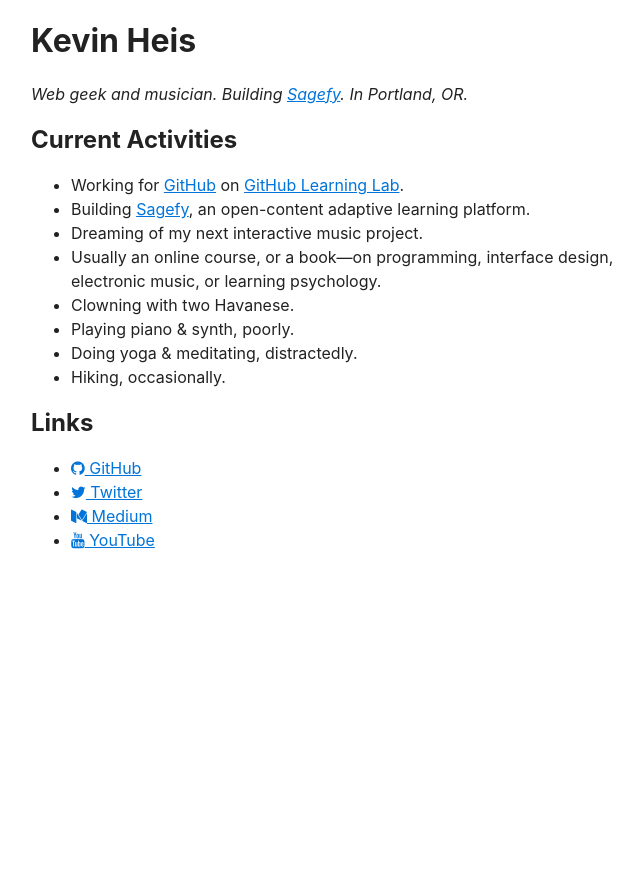
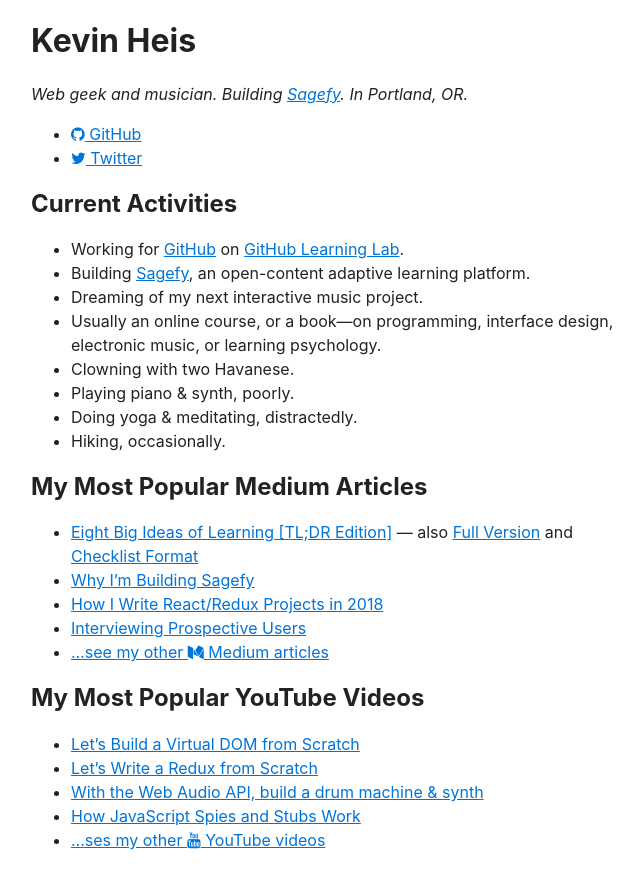
Before and after one commit to heiskr/heiskr.github.io, a Jekyll site: the page built from index.md, in a window 1280 px wide, cut to the strip 236-1120 px from the top of the page. Shown: the whole strip, without its empty margins (305-948 px from the left). Built offline with Jekyll 4.4.1, drawn with Linux system fonts in a browser that asks for light colours; nearby versions of some CDN libraries; before the commit the page ends 900 px from its top, so only the background shows below that.

Commit message:
Update index.md

```diff
--- a/index.md
+++ b/index.md
@@ -8,6 +8,9 @@
 ==========
 
 _Web geek and musician. Building [Sagefy](https://sagefy.org/). In Portland, OR._
+
+- [<i class="fa fa-github"></i> GitHub](https://github.com/heiskr)
+- [<i class="fa fa-twitter"></i> Twitter](https://twitter.com/heiskr)
 
 Current Activities
 ------------------
@@ -21,10 +24,20 @@
 - Doing yoga & meditating, distractedly.
 - Hiking, occasionally.
 
-Links
------
+My Most Popular Medium Articles
+----------------------------
 
-- [<i class="fa fa-github"></i> GitHub](https://github.com/heiskr)
-- [<i class="fa fa-twitter"></i> Twitter](https://twitter.com/heiskr)
-- [<i class="fa fa-medium"></i> Medium](https://medium.com/@heiskr)
-- [<i class="fa fa-youtube"></i> YouTube](https://www.youtube.com/channel/UCyJoOeTGjdzPKfHX177JkBQ)
+- [Eight Big Ideas of Learning [TL;DR Edition]](https://sgef.cc/tldrideas) — also [Full Version](https://sgef.cc/ideas) and [Checklist Format](https://sgef.cc/checklist)
+- [Why I'm Building Sagefy](https://sgef.cc/story)
+- [How I Write React/Redux Projects in 2018](https://medium.com/@heiskr/eadb6a2c9ecb)
+- [Interviewing Prospective Users](https://medium.com/@heiskr/20845150dd9f)
+- [...see my other <i class="fa fa-medium"></i> Medium articles](https://medium.com/@heiskr)
+
+My Most Popular YouTube Videos
+---------------------------
+
+- [Let's Build a Virtual DOM from Scratch](https://youtu.be/l2Tu0NqH0qU)
+- [Let's Write a Redux from Scratch](https://youtu.be/j9Z86CLg9YY)
+- [With the Web Audio API, build a drum machine & synth](https://youtu.be/NcU8OkhXbz4)
+- [How JavaScript Spies and Stubs Work](https://youtu.be/wUxmVL998FU)
+- [...ses my other <i class="fa fa-youtube"></i> YouTube videos](https://www.youtube.com/channel/UCyJoOeTGjdzPKfHX177JkBQ)
```
